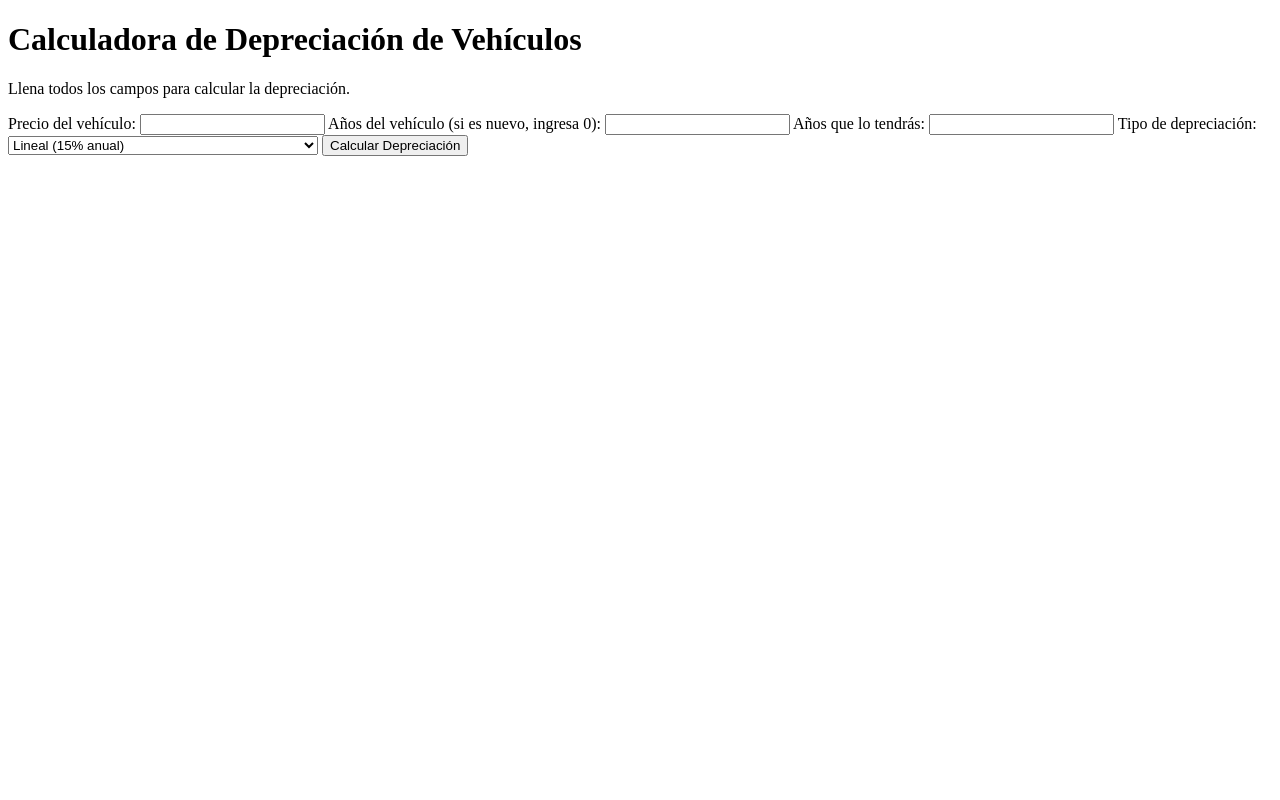
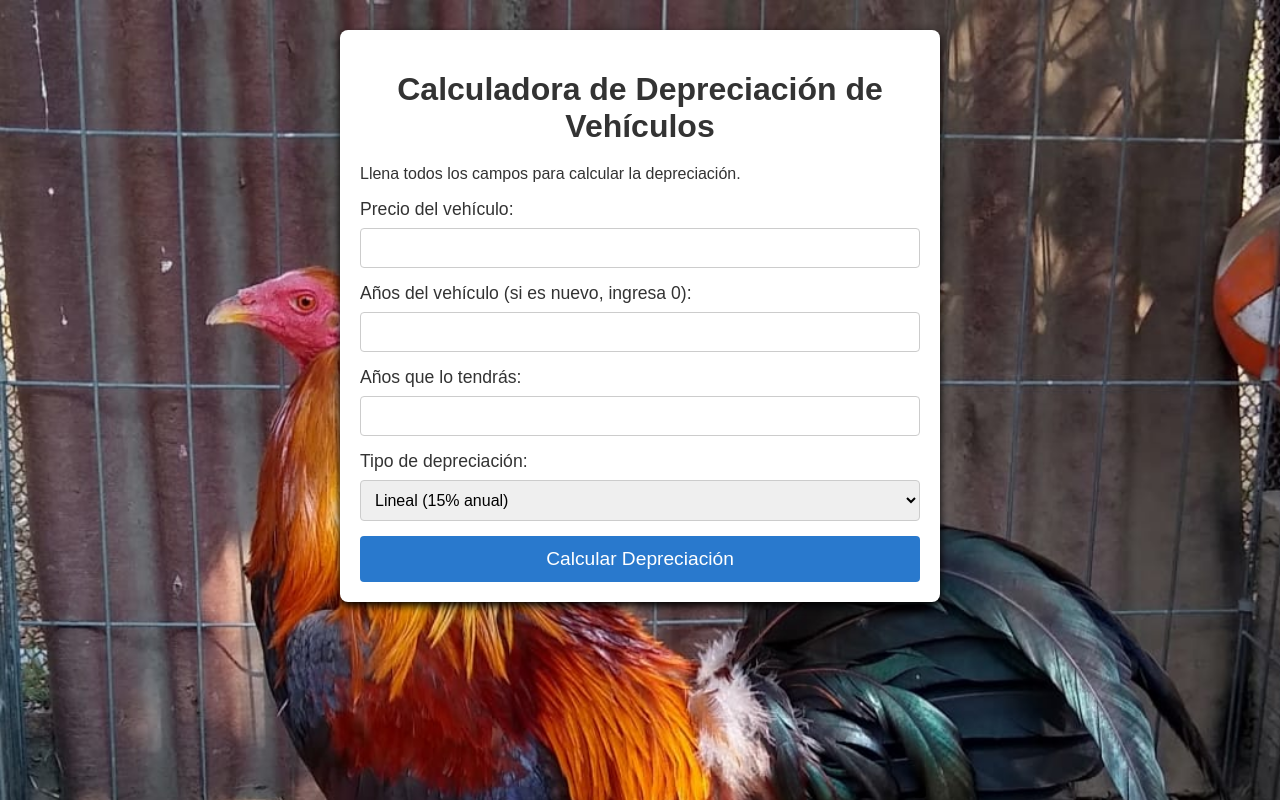
Before and after one commit to THEMATRIX1233/THEMATRIX1233.github.io-credly, a plain HTML site: page index.html in a window 1280 px wide. Drawn offline with Linux system fonts and the light colour scheme; files whose address does not match are found by name.

Commit message:
Update index.html

```diff
--- a/index.html
+++ b/index.html
@@ -3,7 +3,7 @@
 <head>
     <meta charset="UTF-8">
     <meta name="viewport" content="width=device-width, initial-scale=1.0">
-    <link rel="stylesheet" href="/DEPRECIACION DEL CARRO/css/styles.css">
+    <link rel="stylesheet" href="/styles.css">
     <title>Calculadora de Depreciación de Vehículos</title>
 </head>
 <body>
```
